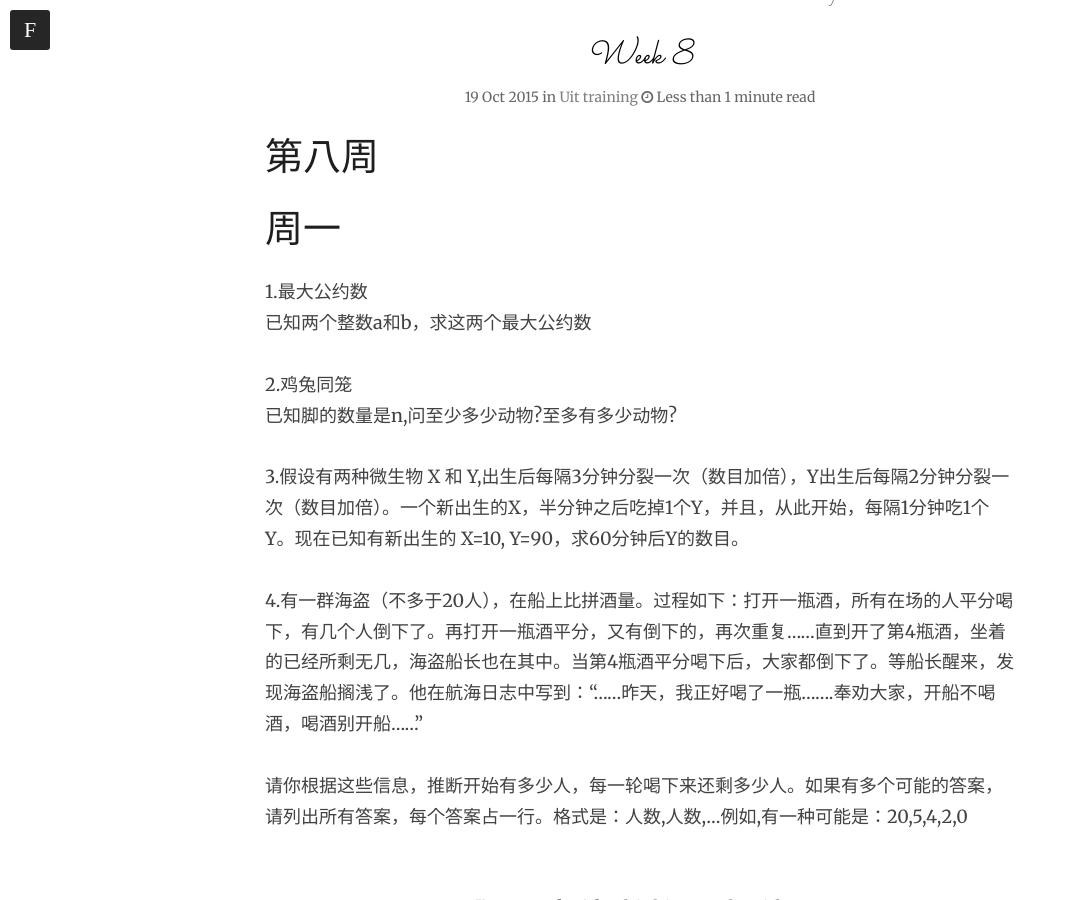
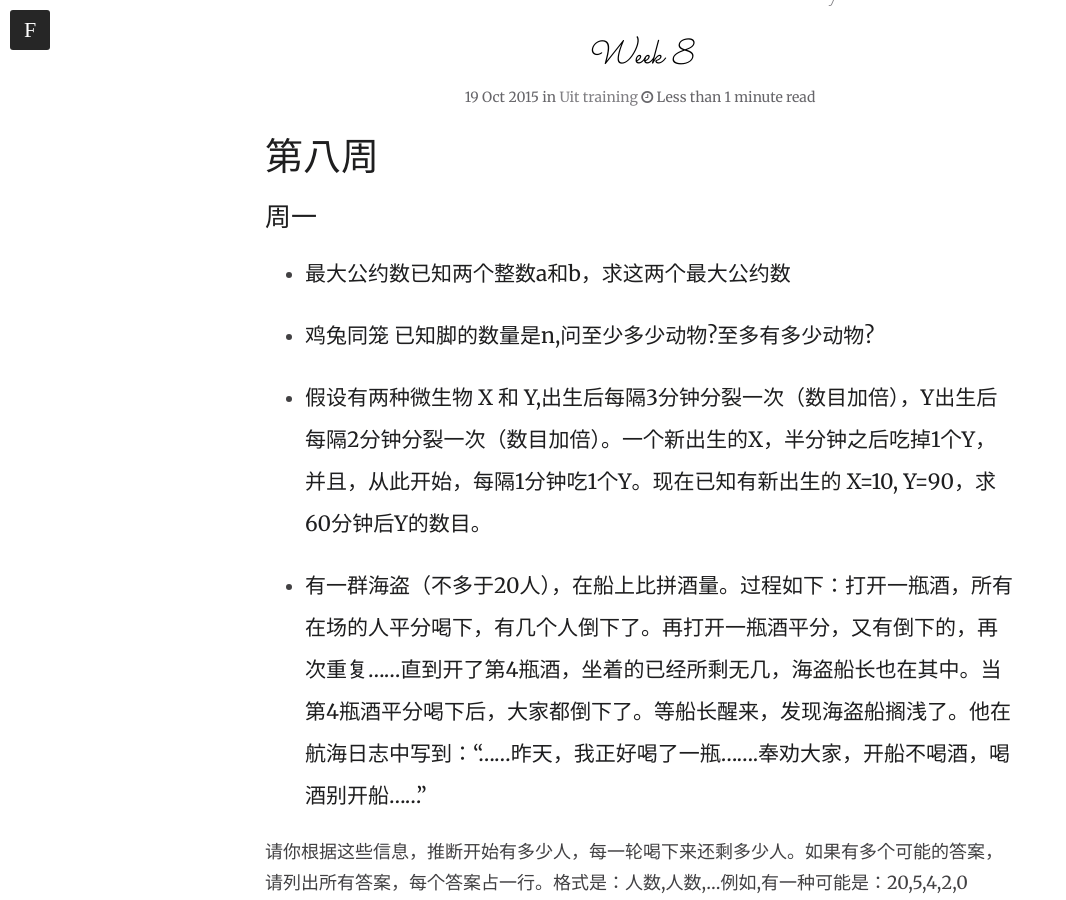
Before and after one commit to lastday/uit, a Jekyll site: the page built from _posts/2015-10-19-task-commit.md, in a window 1280 px wide and 900 px high, scrolled down 654 px. Shown: the whole window, without its empty margins (0-1066 px from the left). Built offline with Jekyll 4.4.1, drawn with Linux system fonts in a browser that asks for light colours; nearby versions of some CDN libraries; comment, search, counter and statistics services are not loaded.

Commit message:
更新
更新

```diff
--- a/_posts/2015-10-19-task-commit.md
+++ b/_posts/2015-10-19-task-commit.md
@@ -13,12 +13,17 @@
 
 #第八周
 
-#周一 <br>
+##周一
 
-1.最大公约数 <br>
-已知两个整数a和b，求这两个最大公约数 <br><br>
-2.鸡兔同笼 <br>
-已知脚的数量是n,问至少多少动物?至多有多少动物? <br><br>
-3.假设有两种微生物 X 和 Y,出生后每隔3分钟分裂一次（数目加倍），Y出生后每隔2分钟分裂一次（数目加倍）。一个新出生的X，半分钟之后吃掉1个Y，并且，从此开始，每隔1分钟吃1个Y。现在已知有新出生的 X=10, Y=90，求60分钟后Y的数目。<br><br>
-4.有一群海盗（不多于20人），在船上比拼酒量。过程如下：打开一瓶酒，所有在场的人平分喝下，有几个人倒下了。再打开一瓶酒平分，又有倒下的，再次重复......直到开了第4瓶酒，坐着的已经所剩无几，海盗船长也在其中。当第4瓶酒平分喝下后，大家都倒下了。等船长醒来，发现海盗船搁浅了。他在航海日志中写到：“......昨天，我正好喝了一瓶.......奉劝大家，开船不喝酒，喝酒别开船......”<br><br>
-请你根据这些信息，推断开始有多少人，每一轮喝下来还剩多少人。如果有多个可能的答案，请列出所有答案，每个答案占一行。格式是：人数,人数,...例如,有一种可能是：20,5,4,2,0 <br>
+* 最大公约数已知两个整数a和b，求这两个最大公约数
+
+* 鸡兔同笼
+已知脚的数量是n,问至少多少动物?至多有多少动物?
+
+* 假设有两种微生物 X 和 Y,出生后每隔3分钟分裂一次（数目加倍），Y出生后每隔2分钟分裂一次（数目加倍）。一个新出生的X，半分钟之后吃掉1个Y，并且，从此开始，每隔1分钟吃1个Y。现在已知有新出生的 X=10, Y=90，求60分钟后Y的数目。
+
+
+* 有一群海盗（不多于20人），在船上比拼酒量。过程如下：打开一瓶酒，所有在场的人平分喝下，有几个人倒下了。再打开一瓶酒平分，又有倒下的，再次重复......直到开了第4瓶酒，坐着的已经所剩无几，海盗船长也在其中。当第4瓶酒平分喝下后，大家都倒下了。等船长醒来，发现海盗船搁浅了。他在航海日志中写到：“......昨天，我正好喝了一瓶.......奉劝大家，开船不喝酒，喝酒别开船......”
+
+
+请你根据这些信息，推断开始有多少人，每一轮喝下来还剩多少人。如果有多个可能的答案，请列出所有答案，每个答案占一行。格式是：人数,人数,...例如,有一种可能是：20,5,4,2,0
```
